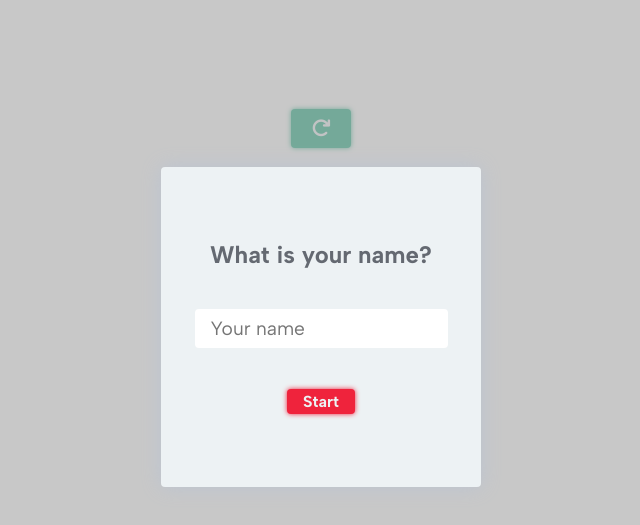
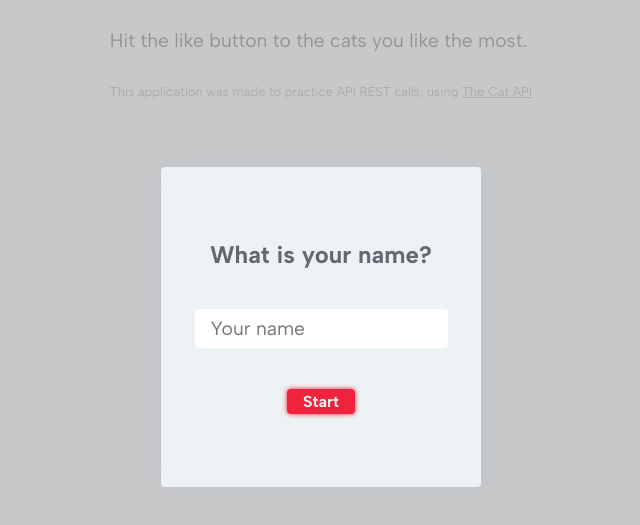
Before and after one commit to danielcaste1/cat-liker, a website: page src/index.html in a window 1280 px wide. Shown: the part 73-598 px from the top of the page, without its empty margins (319-959 px from the left). Drawn offline with Linux system fonts and the light colour scheme; no server answers.

Commit message:
Arreglando unos estilos

```diff
--- a/src/index.html
+++ b/src/index.html
@@ -16,6 +16,13 @@
     <div class="container">
         <div class="app__title">
             <h1>Like your favorite cat</h1>
+            <p class="description">
+                Hit the like button to the cats you like the most.
+            </p>
+            <p class="description description--secondary">
+                This application was made to practice API REST calls, using <a href="https://thecatapi.com/" target="_blank" >The Cat API</a>
+            </p>
+
         </div>
         <div class="images">
 
--- a/src/style.css
+++ b/src/style.css
@@ -8,6 +8,7 @@ body{
     position: relative;
 }
 .app__title h1 {
+    text-align: center;
     margin: 2rem auto;
     color: #646971;
 }
@@ -15,8 +16,20 @@ body{
     display: flex;
     flex-direction: column;
     align-items: center;
-    max-width: 720px;
+    max-width: 1080px;
     margin: 0 auto;
+}
+.description{
+    font-size: 1.2rem;
+    margin: 2rem auto;
+    color: #646971;
+}
+.description--secondary{
+    font-size: .8rem;
+    color: #acacac;
+}
+.description--secondary a {
+    color: #acacac;
 }
 .images {
     display: grid;
```
